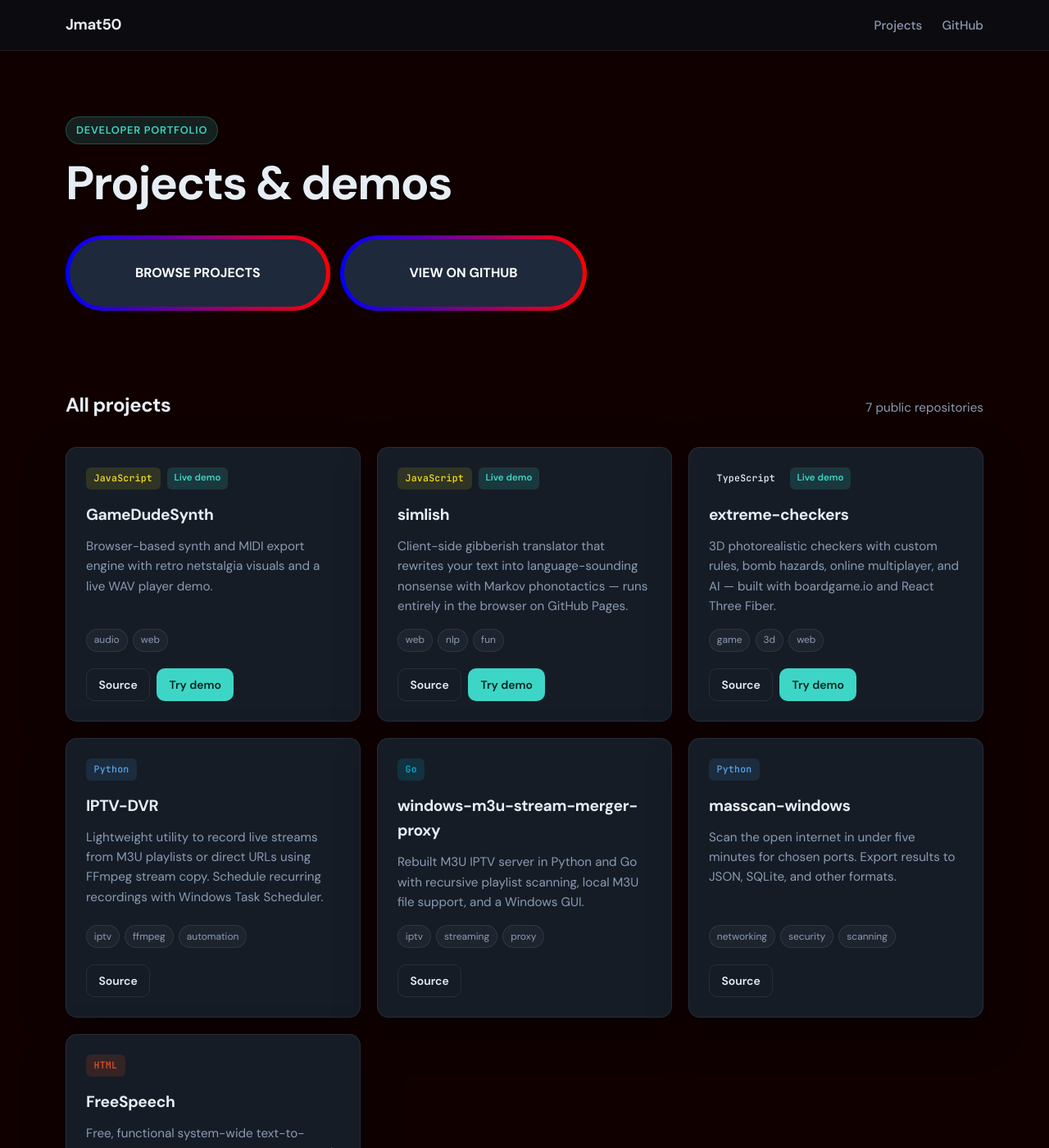
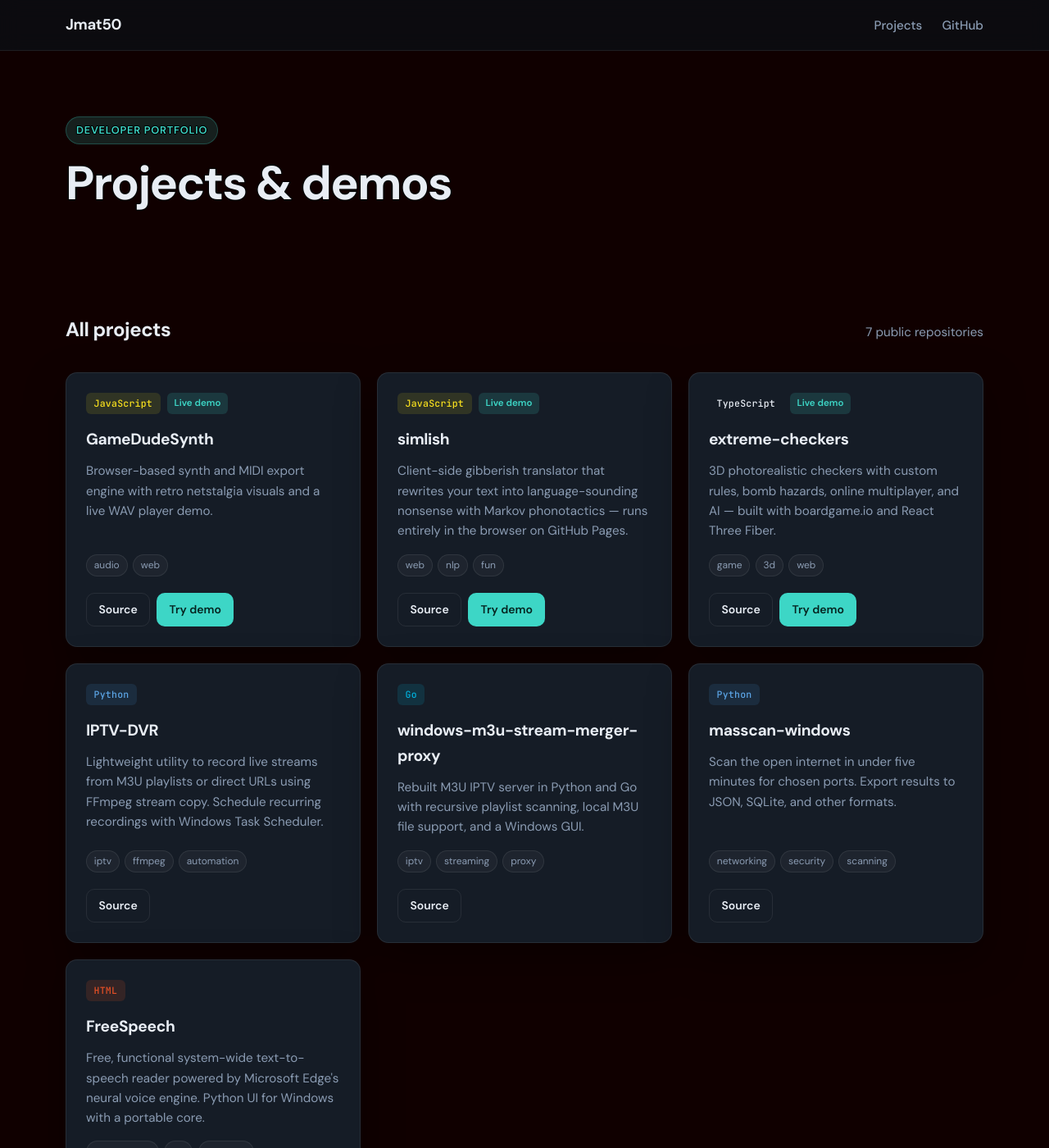
Before and after one commit to Jmat50/jmat50.github.io, a Jekyll site: the page built from index.html, in a window 1280 px wide and 1400 px high. Shown: the whole window at 82% size. Built offline with Jekyll 4.4.1, drawn with Linux system fonts in a browser that asks for light colours.

Commit message:
Outline hero eyebrow and remove redundant hero CTA buttons.
Co-authored-by: Cursor <cursoragent@cursor.com>

```diff
--- a/assets/css/style.css
+++ b/assets/css/style.css
@@ -133,6 +133,14 @@ a:hover {
   background: var(--accent-dim);
   border: 1px solid rgba(61, 214, 198, 0.25);
   border-radius: 999px;
+  -webkit-text-stroke: 1px #000;
+  paint-order: stroke fill;
+  text-shadow:
+    0 0 2px #000,
+    1px 0 0 #000,
+    -1px 0 0 #000,
+    0 1px 0 #000,
+    0 -1px 0 #000;
 }
 
 .hero h1 {
@@ -149,12 +157,6 @@ a:hover {
     -1px 0 0 #000,
     0 1px 0 #000,
     0 -1px 0 #000;
-}
-
-.hero-actions {
-  display: flex;
-  flex-wrap: wrap;
-  gap: 0.75rem;
 }
 
 /* Buttons */
@@ -212,48 +214,6 @@ a:hover {
 .btn-sm {
   padding: 0.5rem 0.9rem;
   font-size: 0.875rem;
-}
-
-/* Rainbow fill — https://ui-buttons.web.app/rainbow-fill */
-.btn-rainbow {
-  -webkit-tap-highlight-color: transparent;
-  background: linear-gradient(90deg, blue, red);
-  border-radius: 999px;
-  box-sizing: border-box;
-  color: #000;
-  cursor: pointer;
-  display: inline-block;
-  font-family: inherit;
-  font-size: 100%;
-  font-weight: 900;
-  line-height: 1.5;
-  margin: 0;
-  overflow: hidden;
-  padding: 5px;
-  position: relative;
-  text-decoration: none;
-  text-transform: uppercase;
-  transition: none;
-}
-
-.btn-rainbow span {
-  background: #1e293b;
-  border-radius: 999px;
-  color: #fff;
-  display: block;
-  padding: 1.8rem 5rem;
-  text-align: center;
-  transition: background 0.3s;
-}
-
-.btn-rainbow:hover,
-.btn-rainbow:focus-visible {
-  color: #000;
-}
-
-.btn-rainbow:hover span,
-.btn-rainbow:focus-visible span {
-  background: none;
 }
 
 /* Projects section */
--- a/index.html
+++ b/index.html
@@ -8,10 +8,6 @@ description: Open-source tools, experiments, and live demos by Jmat50.
   <div class="container hero-inner">
     <p class="hero-eyebrow">Developer portfolio</p>
     <h1>Projects &amp; demos</h1>
-    <div class="hero-actions">
-      <a class="btn-rainbow" href="#projects"><span>Browse projects</span></a>
-      <a class="btn-rainbow" href="https://github.com/{{ site.github_username }}" target="_blank" rel="noopener noreferrer"><span>View on GitHub</span></a>
-    </div>
   </div>
 </section>
 
```
